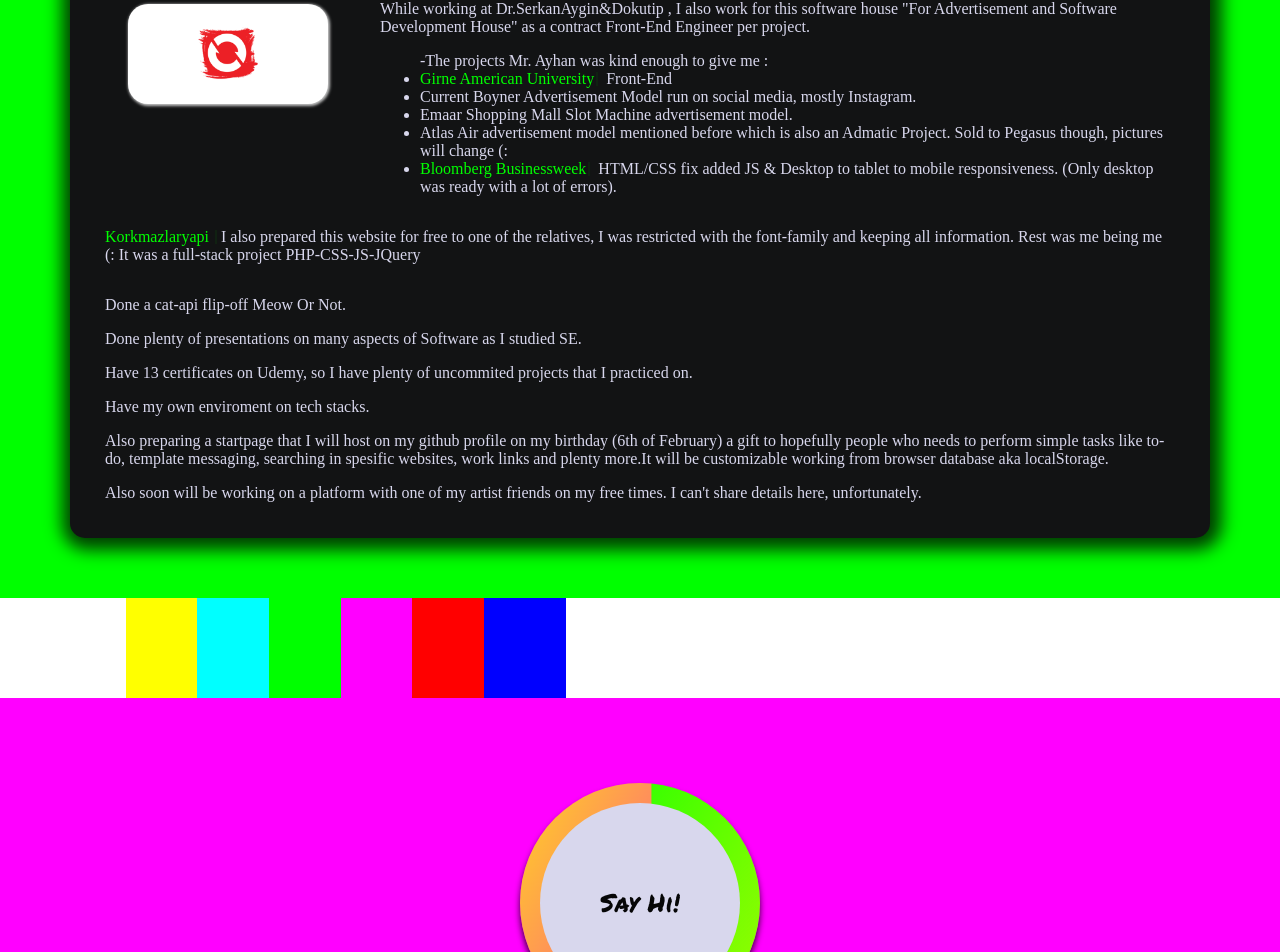
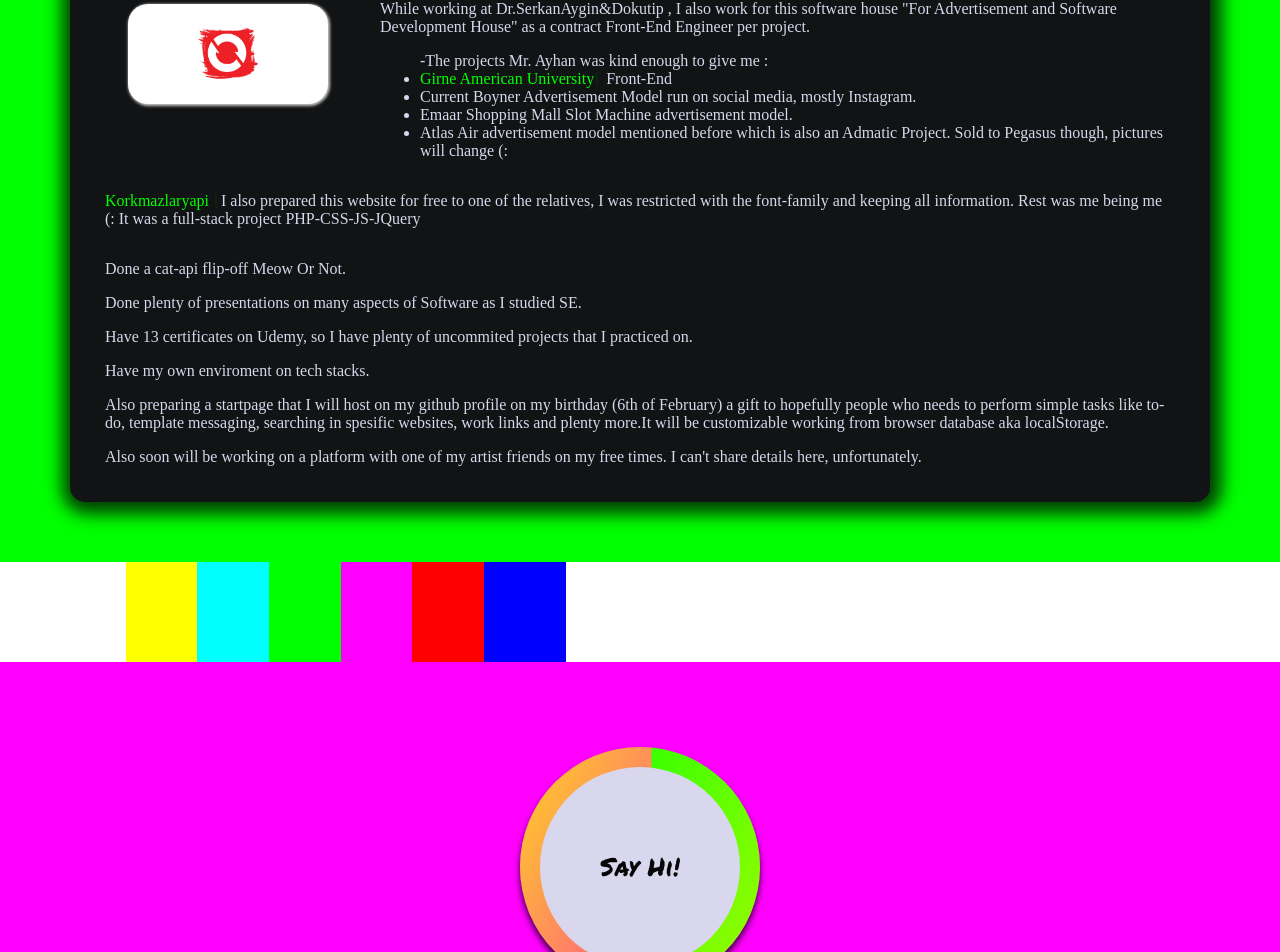
Before and after one commit to ozJSey/personal-website, a Vue app: page / in a window 1280 px wide. Shown: the part 4140-5092 px from the top of the page. Built offline with nearby package versions, Linux system fonts and the light colour scheme; a web font is replaced by a local one.

Commit message:
removed businessweek

```diff
--- a/src/components/ProjectsSection.vue
+++ b/src/components/ProjectsSection.vue
@@ -115,7 +115,6 @@
             <li> Current Boyner Advertisement Model run on social media, mostly Instagram.</li>
             <li> Emaar Shopping Mall Slot Machine advertisement model.</li>
             <li> Atlas Air advertisement model mentioned before which is also an Admatic Project. Sold to Pegasus though, pictures will change (:</li>
-            <li> <a href="http://www.businessweek.com.tr/">Bloomberg Businessweek</a> HTML/CSS fix added JS &amp; Desktop to tablet to mobile responsiveness. (Only desktop was ready with a lot of errors). </li>
         </ul>
       </div>
       <div class="col-12">
```
